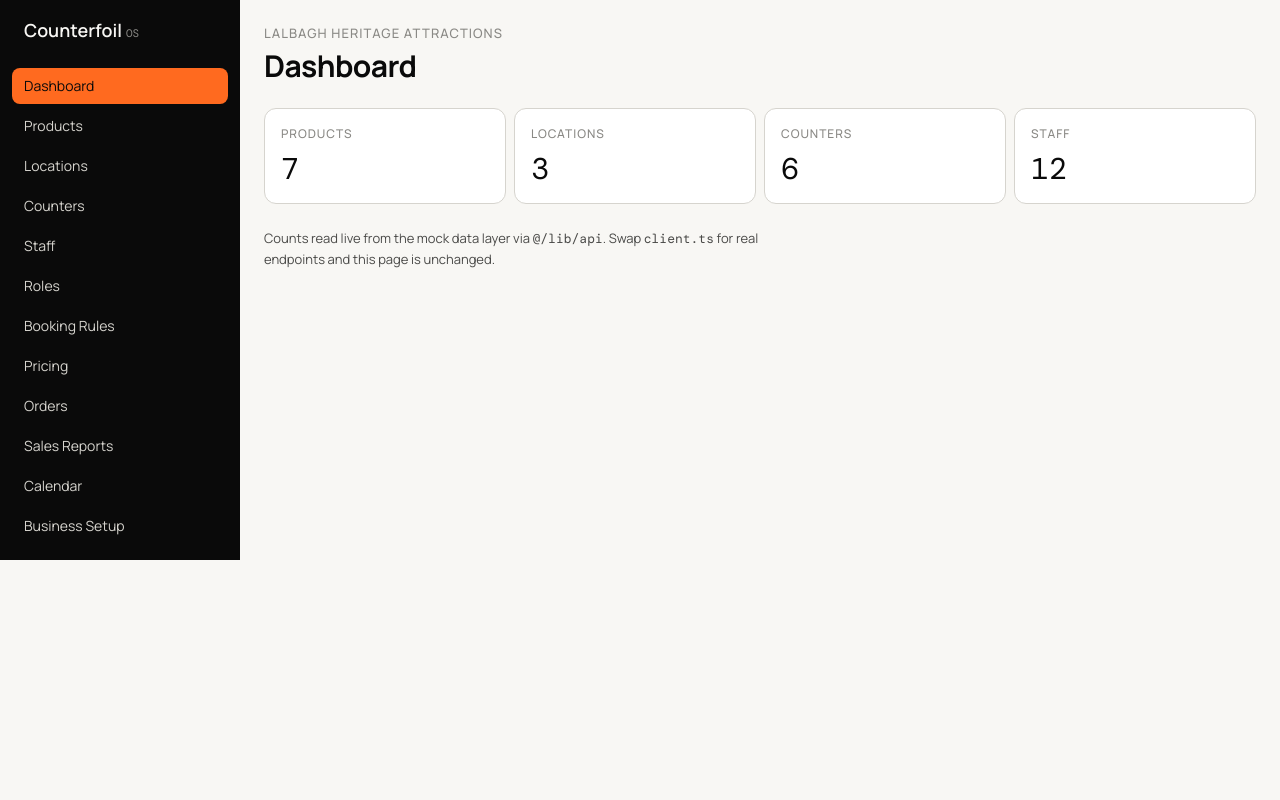
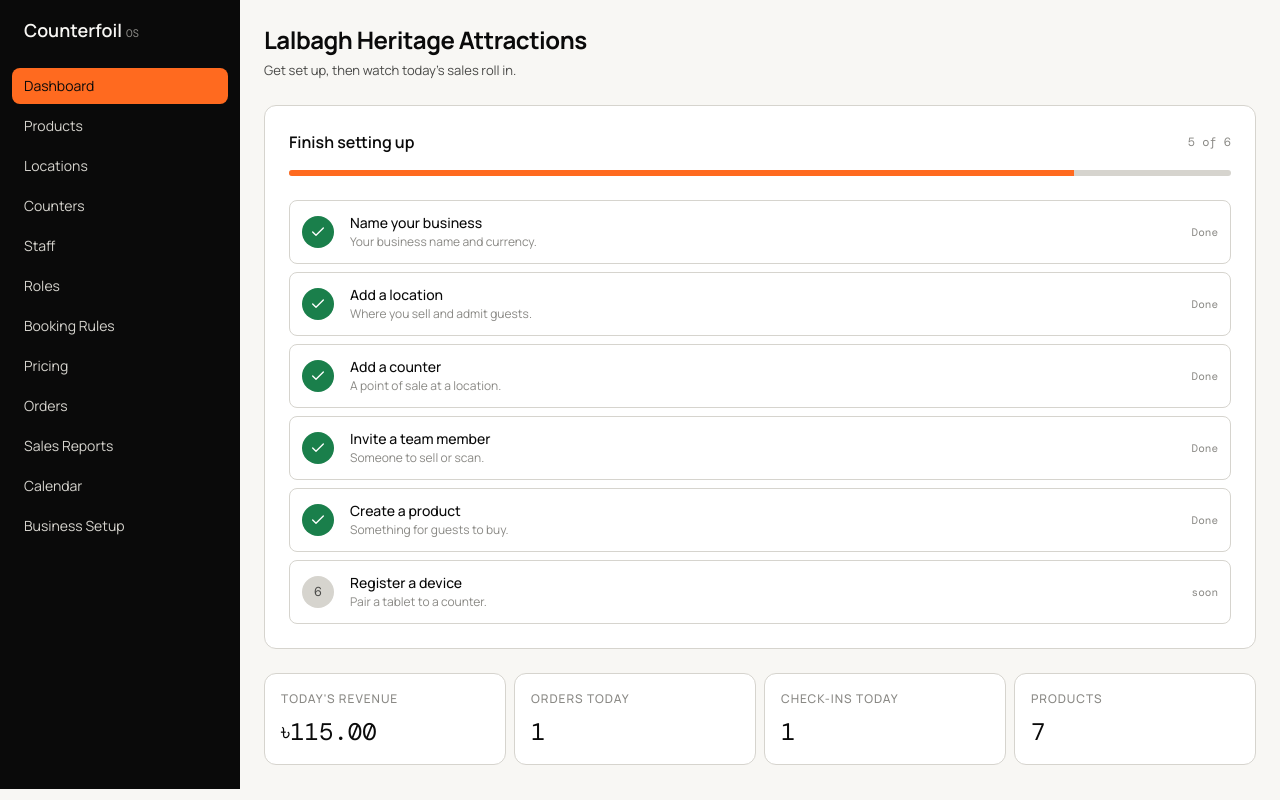
Before and after one commit to sajid209-stack/counterfoil-frontend, a Next.js app: page /dashboard in a window 1280 px wide. Built offline with nearby package versions, Linux system fonts and the light colour scheme.

Commit message:
feat(phase-7 pt1): golden path — sign-up (verify) -> onboarding -> setup checklist dashboard

```diff
--- /dev/null
+++ b/src/app/(auth)/onboarding/page.tsx
@@ -0,0 +1,60 @@
+"use client";
+
+import { useState } from "react";
+import { useRouter } from "next/navigation";
+import { Button, FormField } from "@/components/ui";
+import { updateOperator } from "@/lib/api";
+
+const COUNTRIES = ["Bangladesh", "Malaysia", "United States", "Canada"];
+const CURRENCIES = ["BDT", "MYR", "USD", "CAD"];
+const TIMEZONES = ["Asia/Dhaka", "Asia/Kuala_Lumpur", "America/New_York", "America/Toronto"];
+
+export default function OnboardingPage() {
+  const router = useRouter();
+  const [name, setName] = useState("");
+  const [country, setCountry] = useState("Bangladesh");
+  const [currency, setCurrency] = useState("BDT");
+  const [timezone, setTimezone] = useState("Asia/Dhaka");
+  const [error, setError] = useState("");
+  const [saving, setSaving] = useState(false);
+
+  const submit = async () => {
+    if (!name.trim()) {
+      setError("Enter your business name to continue.");
+      return;
+    }
+    setSaving(true);
+    await updateOperator({ name, currency, defaultTimezone: timezone });
+    setSaving(false);
+    router.push("/dashboard");
+  };
+
+  return (
+    <div className="w-full max-w-md rounded-md border border-neutral-200 bg-white p-major">
+      <p className="type-label text-[13px] text-ember">Welcome</p>
+      <h1 className="type-h1 mt-inline text-2xl">Name your business</h1>
+      <p className="type-body mt-tight text-[13px] text-neutral-600">
+        This is what guests and your team will see.
+      </p>
+
+      <div className="mt-major flex flex-col gap-section">
+        <FormField
+          label="Business name"
+          placeholder="Lalbagh Heritage Attractions"
+          value={name}
+          onChange={(e) => { setName(e.target.value); setError(""); }}
+          error={error}
+        />
+        <FormField label="Country" variant="select" value={country} onChange={(e) => setCountry(e.target.value)} options={COUNTRIES.map((c) => ({ value: c, label: c }))} />
+        <div className="grid grid-cols-2 gap-section">
+          <FormField label="Currency" variant="select" value={currency} onChange={(e) => setCurrency(e.target.value)} options={CURRENCIES.map((c) => ({ value: c, label: c }))} />
+          <FormField label="Timezone" variant="select" value={timezone} onChange={(e) => setTimezone(e.target.value)} options={TIMEZONES.map((t) => ({ value: t, label: t }))} />
+        </div>
+      </div>
+
+      <Button fullWidth className="mt-major" loading={saving} onClick={submit}>
+        Continue
+      </Button>
+    </div>
+  );
+}
--- a/src/app/(auth)/sign-up/page.tsx
+++ b/src/app/(auth)/sign-up/page.tsx
@@ -1,19 +1,29 @@
+"use client";
+
+import { useState } from "react";
 import Link from "next/link";
-
-export const metadata = { title: "Sign up · Counterfoil" };
+import { useRouter } from "next/navigation";
+import { Button } from "@/components/ui";
 
 export default function SignUpPage() {
+  const router = useRouter();
+  const [phase, setPhase] = useState<"form" | "verify">("form");
+
   return (
     <div className="rounded-md border border-neutral-200 bg-white p-major">
       <p className="type-label text-[13px] text-ember">Counterfoil</p>
-      <h1 className="type-h1 mt-inline text-2xl">Create your operator</h1>
 
+      {phase === "form" ? (
+        <>
+          <h1 className="type-h1 mt-inline text-2xl">Create your account</h1>
+          <p className="type-body mt-tight text-[13px] text-neutral-600">
+            We&apos;ll email you a code to confirm it&apos;s you.
+          </p>
           <div className="mt-major flex flex-col gap-section">
             {[
-          { label: "Business name", type: "text", ph: "Lalbagh Heritage Attractions" },
               { label: "Your name", type: "text", ph: "Rahim Uddin" },
-          { label: "Email", type: "email", ph: "you@operator.com" },
-          { label: "Password", type: "password", ph: "••••••••" },
+              { label: "Work email", type: "email", ph: "you@business.com" },
+              { label: "Password", type: "password", ph: "At least 8 characters" },
             ].map((f) => (
               <div key={f.label} className="flex flex-col gap-tight">
                 <label className="type-label text-[12px] text-neutral-600">{f.label}</label>
@@ -21,13 +31,31 @@
               </div>
             ))}
           </div>
-
-      <button type="button" className="mt-major flex h-11 w-full items-center justify-center rounded-sm bg-ink text-sm font-medium text-paper">
-        Create operator
+          <Button fullWidth className="mt-major" onClick={() => setPhase("verify")}>
+            Create account
+          </Button>
+          <p className="type-body mt-section text-center text-[13px] text-neutral-400">
+            Already have one? <Link href="/sign-in" className="text-ember hover:underline">Sign in</Link>
+          </p>
+        </>
+      ) : (
+        <>
+          <h1 className="type-h1 mt-inline text-2xl">Check your email</h1>
+          <p className="type-body mt-tight text-[13px] text-neutral-600">
+            Enter the 6-digit code we sent to confirm your email.
+          </p>
+          <div className="mt-major flex flex-col gap-tight">
+            <label className="type-label text-[12px] text-neutral-600">Verification code</label>
+            <input inputMode="numeric" placeholder="000000" className="h-12 rounded-sm border border-neutral-200 px-comfortable text-center font-mono text-lg outline-none focus:border-ink" />
+          </div>
+          <Button fullWidth className="mt-major" onClick={() => router.push("/onboarding")}>
+            Confirm email
+          </Button>
+          <button type="button" onClick={() => setPhase("form")} className="mt-section w-full text-center text-[13px] text-neutral-400 hover:text-ink">
+            Back
           </button>
-      <p className="type-body mt-section text-center text-[13px] text-neutral-400">
-        Have an account? <Link href="/sign-in" className="text-ember hover:underline">Sign in</Link>
-      </p>
+        </>
+      )}
     </div>
   );
 }
--- a/src/app/(os)/dashboard/page.tsx
+++ b/src/app/(os)/dashboard/page.tsx
@@ -1,62 +1,110 @@
+"use client";
+
+import { useState } from "react";
+import { useRouter } from "next/navigation";
+import { Check, ArrowRight } from "lucide-react";
+import { Button, PageShell } from "@/components/ui";
+import { useApiQuery } from "@/lib/useApi";
 import {
   getOperator,
   listCounters,
   listLocations,
+  listOrders,
   listProducts,
   listStaff,
 } from "@/lib/api";
-import type { ApiResult, ListResponse } from "@/lib/api";
+import { formatMoney } from "@/lib/format";
 
-export const metadata = { title: "Dashboard · Counterfoil OS" };
+export default function DashboardPage() {
+  const router = useRouter();
+  const op = useApiQuery(() => getOperator(), []);
+  const locations = useApiQuery(() => listLocations({ pageSize: 1 }), []);
+  const counters = useApiQuery(() => listCounters({ pageSize: 1 }), []);
+  const staff = useApiQuery(() => listStaff({ pageSize: 1 }), []);
+  const products = useApiQuery(() => listProducts({ pageSize: 1 }), []);
+  const orders = useApiQuery(() => listOrders({ pageSize: 1000 }), []);
 
-// Server component. Awaits the data layer directly — proves the mock api,
-// ApiResult handling, and loading path work end-to-end. This is a smoke-test
-// dashboard, not the final reporting screen (that comes later).
-function total<T>(r: ApiResult<ListResponse<T>>): string {
-  return r.ok ? String(r.data.page.total) : "—";
+  const [skipped, setSkipped] = useState<Record<string, boolean>>({});
+  const skip = (key: string) => setSkipped((s) => ({ ...s, [key]: true }));
+
+  const has = (q: { data?: { page: { total: number } } }) => (q.data?.page.total ?? 0) > 0;
+
+  const steps = [
+    { key: "business", label: "Name your business", helper: "Your business name and currency.", done: !!op.data?.name, href: "/settings/business", ready: true },
+    { key: "location", label: "Add a location", helper: "Where you sell and admit guests.", done: has(locations), href: "/locations/new", ready: true },
+    { key: "counter", label: "Add a counter", helper: "A point of sale at a location.", done: has(counters), href: "/counters/new", ready: true },
+    { key: "team", label: "Invite a team member", helper: "Someone to sell or scan.", done: has(staff), href: "/staff/new", ready: true },
+    { key: "product", label: "Create a product", helper: "Something for guests to buy.", done: has(products), href: "/products/new", ready: true },
+    { key: "device", label: "Register a device", helper: "Pair a tablet to a counter.", done: false, href: "/devices/new", ready: false },
+  ];
+
+  const complete = steps.filter((s) => s.done || skipped[s.key]).length;
+  const allDone = complete === steps.length;
+
+  // Golden-path: today's numbers reflect this session's own sales.
+  const today = "2026-07-29";
+  const todays = (orders.data?.data ?? []).filter((o) => o.createdAt.slice(0, 10) === today);
+  const revenue = todays.filter((o) => o.status === "paid" || o.status === "partial").reduce((s, o) => s + o.total, 0);
+  const checkedIn = todays.length; // proxy for arrivals
+
+  return (
+    <PageShell
+      title={op.data?.name ?? "Dashboard"}
+      description="Get set up, then watch today's sales roll in."
+    >
+      {!allDone && (
+        <div className="mb-major rounded-md border border-neutral-200 bg-white p-major">
+          <div className="mb-section flex items-center justify-between">
+            <h2 className="type-h2 text-base">Finish setting up</h2>
+            <span className="font-mono text-[12px] text-neutral-400">{complete} of {steps.length}</span>
+          </div>
+          <div className="mb-major h-1.5 w-full overflow-hidden rounded-full bg-neutral-200">
+            <div className="h-full bg-ember transition-all" style={{ width: `${(complete / steps.length) * 100}%` }} />
+          </div>
+          <div className="flex flex-col gap-tight">
+            {steps.map((s, i) => {
+              const done = s.done || skipped[s.key];
+              return (
+                <div key={s.key} className="flex items-center gap-section rounded-sm border border-neutral-200 p-comfortable">
+                  <span className={`flex h-8 w-8 shrink-0 items-center justify-center rounded-full font-mono text-[13px] ${done ? "bg-success text-white" : "bg-neutral-200 text-neutral-600"}`}>
+                    {done ? <Check size={16} strokeWidth={2} /> : i + 1}
+                  </span>
+                  <div className="min-w-0 flex-1">
+                    <div className="text-sm font-medium">{s.label}</div>
+                    <div className="text-[12px] text-neutral-400">{s.helper}</div>
+                  </div>
+                  {done ? (
+                    <span className="font-mono text-[11px] text-neutral-400">{s.done ? "Done" : "Skipped"}</span>
+                  ) : s.ready ? (
+                    <div className="flex items-center gap-tight">
+                      <button type="button" onClick={() => skip(s.key)} className="text-[12px] text-neutral-400 hover:text-ink">Skip</button>
+                      <Button size="sm" icon={<ArrowRight size={14} strokeWidth={1.5} />} onClick={() => router.push(s.href)}>Start</Button>
+                    </div>
+                  ) : (
+                    <span className="font-mono text-[11px] text-neutral-400">soon</span>
+                  )}
+                </div>
+              );
+            })}
+          </div>
+        </div>
+      )}
+
+      <div className="grid grid-cols-2 gap-tight lg:grid-cols-4">
+        <Stat label="Today's revenue" value={formatMoney(revenue)} />
+        <Stat label="Orders today" value={String(todays.length)} />
+        <Stat label="Check-ins today" value={String(checkedIn)} />
+        <Stat label="Products" value={String(products.data?.page.total ?? 0)} />
+      </div>
+    </PageShell>
+  );
 }
 
-export default async function DashboardPage() {
-  const [op, products, locations, counters, staff] = await Promise.all([
-    getOperator(),
-    listProducts({ pageSize: 1 }),
-    listLocations({ pageSize: 1 }),
-    listCounters({ pageSize: 1 }),
-    listStaff({ pageSize: 1 }),
-  ]);
-
-  const stats = [
-    { label: "Products", value: total(products) },
-    { label: "Locations", value: total(locations) },
-    { label: "Counters", value: total(counters) },
-    { label: "Staff", value: total(staff) },
-  ];
-
+function Stat({ label, value }: { label: string; value: string }) {
   return (
-    <main className="px-major py-major">
-      <p className="type-label text-[13px] text-neutral-400">
-        {op.ok ? op.data.name : "Operator"}
-      </p>
-      <h1 className="type-h1 mt-inline text-3xl">Dashboard</h1>
-
-      <div className="mt-major grid grid-cols-2 gap-tight lg:grid-cols-4">
-        {stats.map((s) => (
-          <div
-            key={s.label}
-            className="rounded-md border border-neutral-200 bg-white p-section"
-          >
-            <p className="type-label text-[12px] text-neutral-400">{s.label}</p>
-            <p className="mt-tight font-mono text-3xl">{s.value}</p>
-          </div>
-        ))}
-      </div>
-
-      <p className="type-body mt-major max-w-lg text-[13px] text-neutral-600">
-        Counts read live from the mock data layer via{" "}
-        <span className="font-mono">@/lib/api</span>. Swap{" "}
-        <span className="font-mono">client.ts</span> for real endpoints and this
-        page is unchanged.
-      </p>
-    </main>
+    <div className="rounded-md border border-neutral-200 bg-white p-section">
+      <p className="type-label text-[12px] text-neutral-400">{label}</p>
+      <p className="mt-tight font-mono text-2xl">{value}</p>
+    </div>
   );
 }
```
Also changed, not shown: 2 other files (tests, documents, lock files or other folders). Lines whose indentation alone changed are shown as unchanged.
